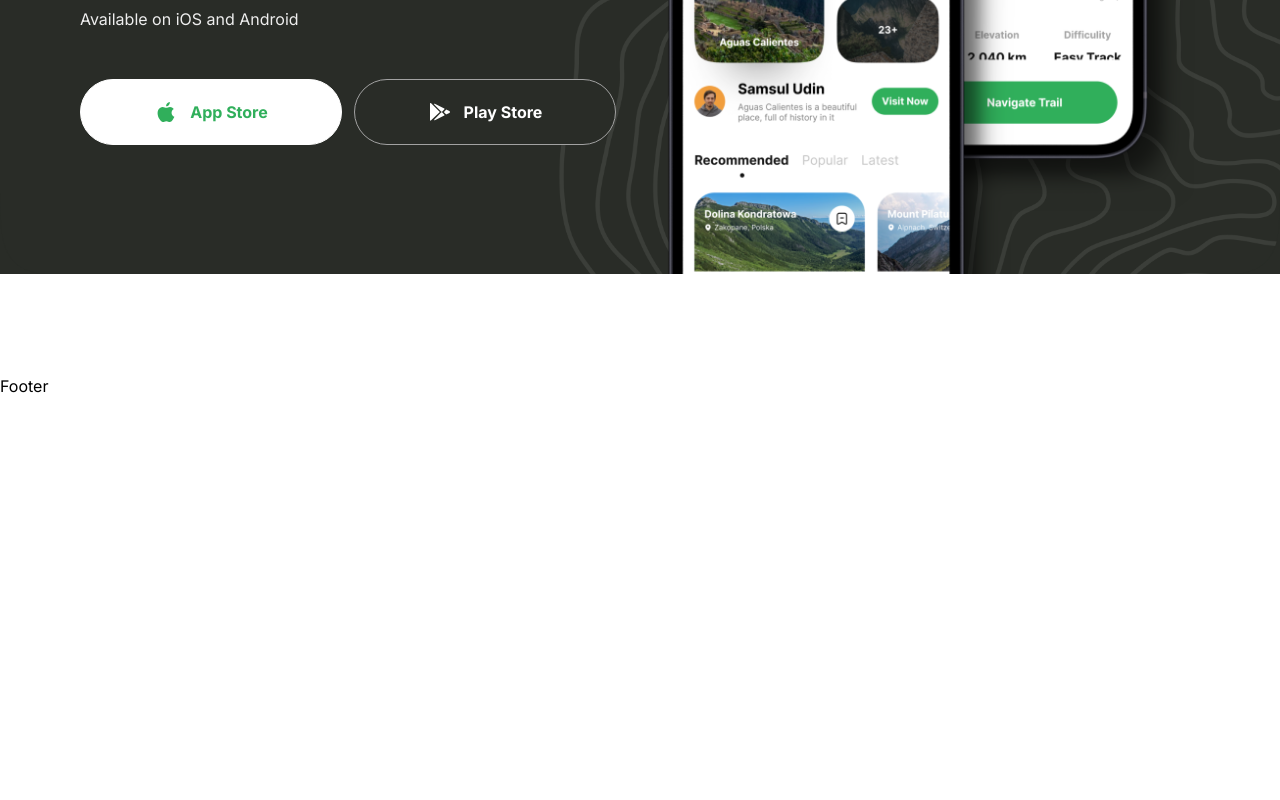
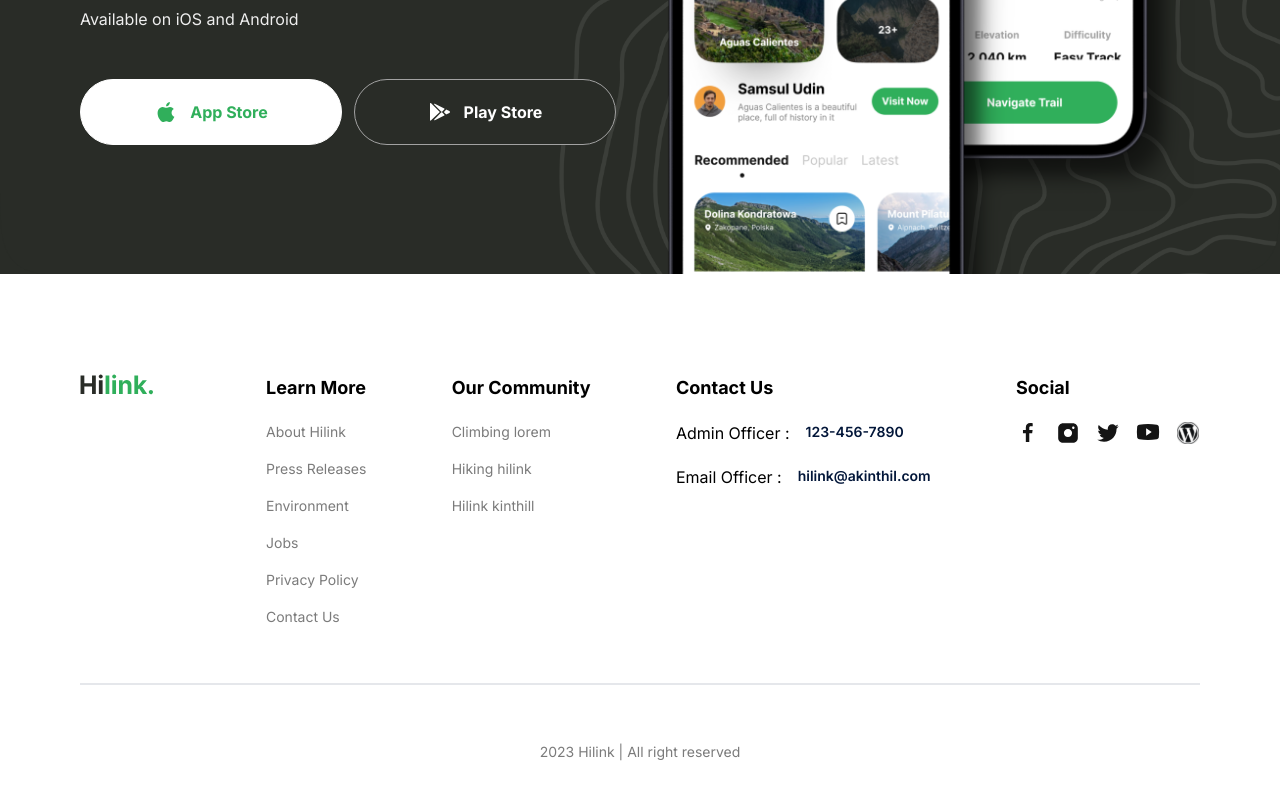
Before and after one commit to fudi-mahfudin/travel-app, a Next.js app: page / in a window 1280 px wide. Shown: the part 3989-4789 px from the top of the page. Before the commit the page ends 4387 px from the top, so only its background shows below. Built offline with nearby package versions, Linux system fonts and the light colour scheme.

Commit message:
Create Footer Component

```diff
--- a/components/Footer.tsx
+++ b/components/Footer.tsx
@@ -1,8 +1,71 @@
-import React from 'react'
+import { FOOTER_CONTACT_INFO, FOOTER_LINKS, SOCIALS } from "@/constants"
+import Image from "next/image"
+import Link from "next/link"
 
 const Footer = () => {
   return (
-    <div>Footer</div>
+    <footer className="flexCenter mb-24">
+      <div className="padding-container max-container flex w-full flex-col gap-14">
+        <div className="flex flex-col items-start justify-center gap-[10%] md:flex-row">
+          <Link href="/" className="mb-10">
+            <Image src="/hilink-logo.svg" alt="logo" width={74} height={29} />
+          </Link>
+
+          <div className="flex flex-wrap gap-10 sm:justify-between md:flex-1">
+            {FOOTER_LINKS.map((columns) => (
+              <FooterColumn title={columns.title} key={columns.title}>
+                <ul className="regular-14 flex flex-col gap-4 text-gray-30">
+                  {columns.links.map((link) => (
+                    <Link href="/" key={link}> {link} </Link>
+                  ))}
+                </ul>
+              </FooterColumn>
+            ))}
+
+            <div className="flex flex-col gap-5">
+              <FooterColumn title={FOOTER_CONTACT_INFO.title}>
+                {FOOTER_CONTACT_INFO.links.map((link) => (
+                  <Link href="/" key={link.label} className="flex gap-4 md:flex-col lg:flex-row">
+                    <p className="whitespace-nowrap">{link.label} : </p>
+                    <p className="medium-14 whitespace-nowrap text-blue-70">{link.value}</p>
+                  </Link>
+                ))}
+              </FooterColumn>
+            </div>
+
+            <div className="flex flex-col gap-5">
+              <FooterColumn title={SOCIALS.title}>
+                <ul className="regular-14 flex gap-4 text-gray-30">
+                  {SOCIALS.links.map((link) => (
+                    <Link href="/" key={link}>
+                      <Image src={link} alt="logo" width={24} height={24} />
+                    </Link>
+                  ))}
+                </ul>
+              </FooterColumn>
+            </div>
+
+          </div>
+        </div>
+
+        <div className="border bg-gray-20" />
+        <p className="regular-14 w-full text-center text-gray-30">2023 Hilink | All right reserved</p>
+      </div>
+    </footer>
+  )
+}
+
+type FooterColumnProps = {
+  title: string;
+  children: React.ReactNode;
+}
+
+const FooterColumn = ({ title, children}: FooterColumnProps) => {
+  return (
+    <div className="flex flex-col gap-5">
+      <h4 className="bold-18 whitespace-nowrap">{title}</h4>
+      {children}
+    </div>
   )
 }
 
--- a/constants/index.ts
+++ b/constants/index.ts
@@ -46,3 +46,41 @@
       'Lots of new locations every month, because we have a worldwide community of climbers who share their best experiences with climbing',
   },
 ];
+
+// FOOTER SECTION
+export const FOOTER_LINKS = [
+  {
+    title: 'Learn More',
+    links: [
+      'About Hilink',
+      'Press Releases',
+      'Environment',
+      'Jobs',
+      'Privacy Policy',
+      'Contact Us',
+    ],
+  },
+  {
+    title: 'Our Community',
+    links: ['Climbing lorem', 'Hiking hilink', 'Hilink kinthill'],
+  },
+];
+
+export const FOOTER_CONTACT_INFO = {
+  title: 'Contact Us',
+  links: [
+    { label: 'Admin Officer', value: '123-456-7890'},
+    { label: 'Email Officer', value: 'hilink@akinthil.com'},
+  ]
+}
+
+export const SOCIALS = {
+  title: 'Social',
+  links: [
+    '/facebook.svg',
+    '/instagram.svg',
+    '/twitter.svg',
+    '/youtube.svg',
+    '/wordpress.svg',
+  ]
+}
```
